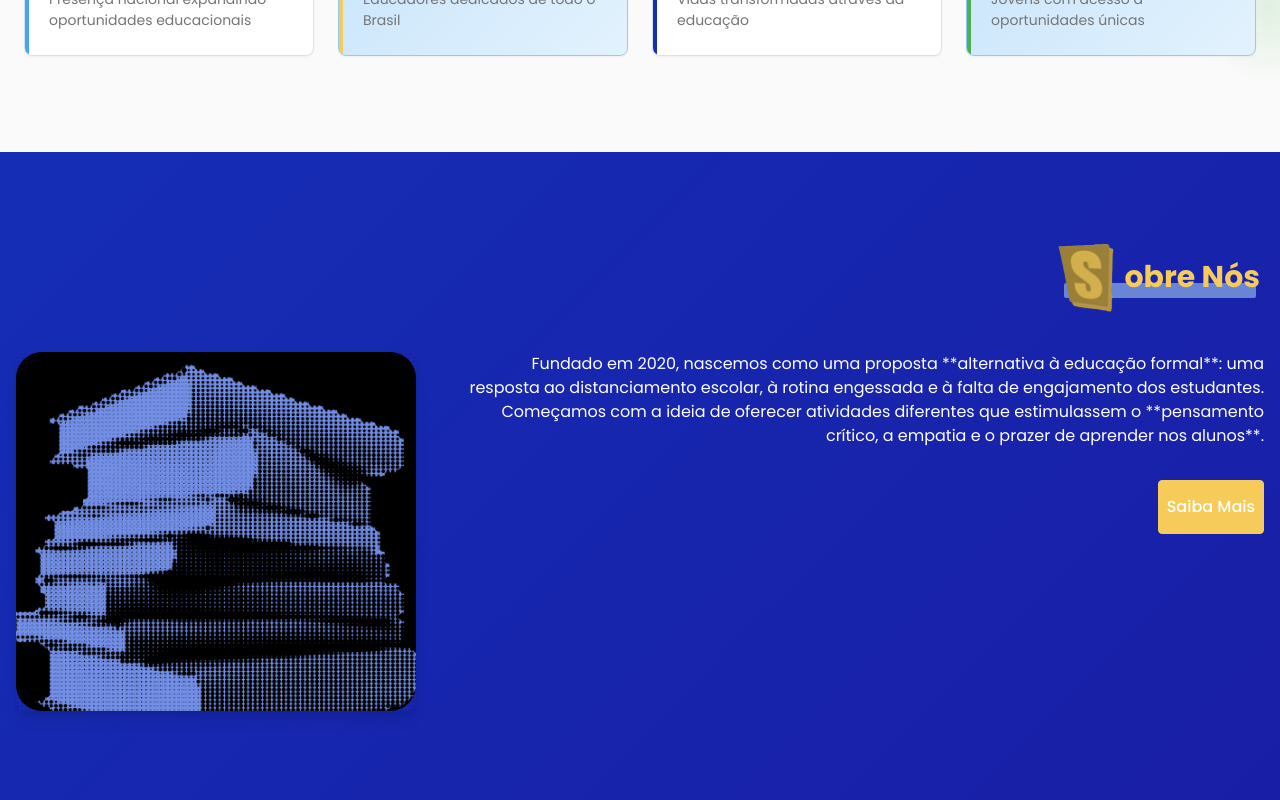
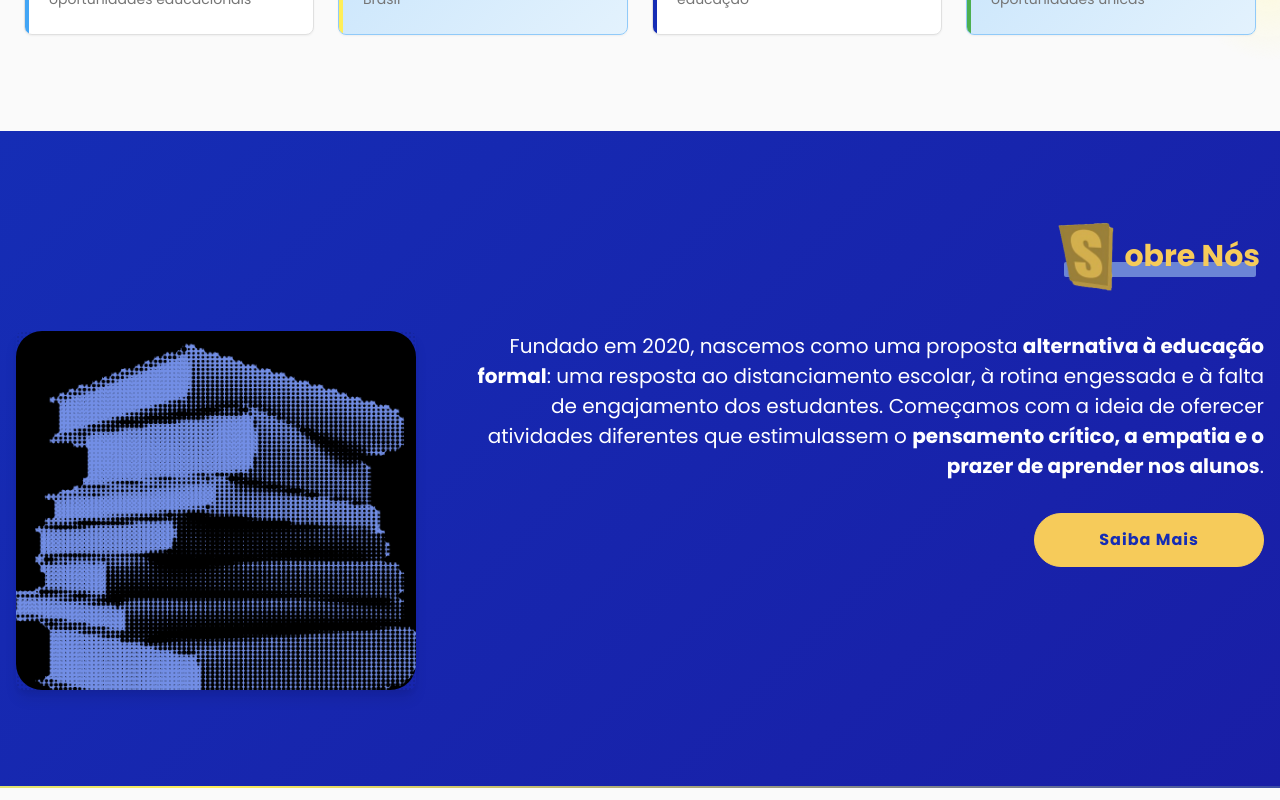
Before and after one commit to lucasffa/geduc-site, a SvelteKit app: page / in a window 1280 px wide. Shown: the part 1700-2500 px from the top of the page. Built offline with nearby package versions, Linux system fonts and the light colour scheme.

Commit message:
Adicionou spacing, cores novas na app.css, corrijiu Heading.svelte e AboutUs.svelte

```diff
--- a/src/app.css
+++ b/src/app.css
@@ -79,15 +79,15 @@ h6 {
 	--color-primary-dark: var(--color-primary-800);
 
 	/* Secundárias - Verde */
-	--color-secondary-100: #e8f5e9;
-	--color-secondary-200: #c8e6c9;
-	--color-secondary-300: #a5d6a7;
-	--color-secondary-400: #81c784;
-	--color-secondary-500: #f6cb5a;
-	--color-secondary-600: #4caf50;
-	--color-secondary-700: #43a047;
-	--color-secondary-800: #2e7d32;
-	--color-secondary-900: #1b5e20;
+	--color-secondary-100: var(--color-yellow-100);
+	--color-secondary-200: var(--color-yellow-200);
+	--color-secondary-300: var(--color-yellow-300);
+	--color-secondary-400: var(--color-yellow-400);
+	--color-secondary-500: var(--color-yellow-500);
+	--color-secondary-600: var(--color-yellow-600);
+	--color-secondary-700: var(--color-yellow-700);
+	--color-secondary-800: var(--color-yellow-800);
+	--color-secondary-900: var(--color-yellow-900);
 
 	/* Variações semânticas de secundária */
 	--color-secondary-light: var(--color-secondary-300);
@@ -201,7 +201,7 @@ h6 {
  * -------------------------------------------------------------------------- */
 :root {
 	/* Cores de texto */
-	--text-color-primary: var(--color-neutral-900);
+	--text-color-primary: var(--color-primary-900);
 	--text-color-secondary: var(--color-neutral-700);
 	--text-color-subtle: var(--color-neutral-600);
 	--text-color-disabled: var(--color-neutral-500);
@@ -333,8 +333,11 @@ h6 {
 	/* Unidade base de espaçamento */
 	--spacing-unit: 0.25rem;
 	/* 4px em 16px base font */
-
 	/* Escala de espaçamento */
+	--spacing-xxxs: calc(0.25 * var(--spacing-unit));
+	/* 1px */
+	--spacing-xxs: calc(0.5 * var(--spacing-unit));
+	/* 2px */
 	--spacing-xs: calc(1 * var(--spacing-unit));
 	/* 4px */
 	--spacing-sm: calc(2 * var(--spacing-unit));
--- a/src/lib/components/atoms/Button.svelte
+++ b/src/lib/components/atoms/Button.svelte
@@ -79,7 +79,7 @@
 		justify-content: center;
 		gap: var(--spacing-sm);
 		padding: var(--spacing-md) var(--spacing-lg);
-		border-radius: var(--border-radius-md);
+		border-radius: var(--border-radius-full);
 		border: var(--border-width-default) solid transparent;
 		font-family: var(--font-family-sans);
 		font-weight: var(--font-weight-medium);
@@ -114,8 +114,8 @@
 	}
 
 	.button-size-lg {
-		padding: var(--spacing-lg) var(--spacing-xl);
-		font-size: var(--font-size-lg);
+		padding: var(--spacing-md) var(--spacing-3xl);
+		font-size: var(--font-size-base);
 	}
 
 	.button-size-xl {
@@ -144,14 +144,17 @@
 	}
 
 	.button-secondary {
-		background-color: var(--color-secondary-500);
-		color: var(--color-neutral-0);
-		border-color: var(--color-secondary-500);
+		background-color: var(--color-secondary-600);
+		color: var(--color-primary-900);
+		font-weight: var(--font-weight-bold);
+		border-color: var(--color-secondary-600);
+		/* Adicionando espaçamento entre as letras */
+		letter-spacing: var(--spacing-xxxs);
 	}
 
 	.button-secondary:hover:not(.button-disabled) {
-		background-color: var(--color-secondary-600);
-		border-color: var(--color-secondary-600);
+		background-color: var(--color-secondary-700);
+		border-color: var(--color-secondary-700);
 		transform: translateY(-1px);
 		box-shadow: var(--shadow-md);
 	}
--- a/src/lib/components/atoms/Heading.svelte
+++ b/src/lib/components/atoms/Heading.svelte
@@ -325,7 +325,7 @@
 		color: var(--color-accent-500);
 	}
 	.text-neutral {
-		color: var(--color-secondary-500);
+		color: var(--color-secondary-600);
 	}
 	.text-white {
 		color: var(--color-neutral-0);
--- a/src/lib/components/organisms/AboutUs.svelte
+++ b/src/lib/components/organisms/AboutUs.svelte
@@ -9,6 +9,7 @@
 	import Button from '../atoms/Button.svelte';
 	import Heading from '../atoms/Heading.svelte';
 	import SectionHeader from '../molecules/SectionHeader.svelte';
+	import TextBlock from '../molecules/TextBlock.svelte';
 
 	// Props principais
 	export let title: AboutUsProps['title'];
@@ -100,16 +101,18 @@
 		<div class="about-us-content">
 			<!-- Texto principal -->
 			<div class="about-us-text">
-				<Text
-					as="p"
-					size="md"
+
+				<TextBlock
+					content={description}
+					variant="paragraphs"
+					spacing="normal"
+					align="right"
+					size="lg"
 					color="white"
-					align="right"
-					class="about-us-paragraph"
-					aria-describedby={id ? `${id}-heading` : undefined}
-				>
-					{description}
-				</Text>
+					weight="normal"
+					leading="relaxed"
+					class="about-us-text"
+				/>
 
 				<!-- Botões de ação -->
 				{#if actions && actions.length > 0}
--- a/src/lib/components/organisms/OurImpact.svelte
+++ b/src/lib/components/organisms/OurImpact.svelte
@@ -9,6 +9,7 @@
 
 	// Props principais
 	export let title: OurImpactProps['title'] = undefined;
+	export let titleColor: OurImpactProps['titleColor'] = 'primary';
 	export let impactText: OurImpactProps['impactText'] = undefined;
 	export let background: OurImpactProps['background'] = 'none';
 	export let layout: OurImpactProps['layout'] = 'default';
@@ -70,6 +71,7 @@
 			{#if title}
 				<SectionHeader
 					{title}
+					{titleColor}
 					align="left"
 					class="our-impact-header"
 					decorativeLetter={true}
--- a/src/routes/+page.svelte
+++ b/src/routes/+page.svelte
@@ -207,6 +207,7 @@
 	<svelte:fragment slot="ourImpact" let:dispatch>
 		<OurImpact
 			title={data.pageData.ourImpact.title}
+			titleColor={data.pageData.ourImpact.titleColor}
 			impactText={data.pageData.ourImpact.impactText}
 			background={data.pageData.ourImpact.background}
 			layout={data.pageData.ourImpact.layout}
--- a/src/routes/+page.ts
+++ b/src/routes/+page.ts
@@ -42,6 +42,7 @@ export const load: PageLoad = async ({ fetch, params }) => {
 
 			ourImpact: {
 				title: 'Nosso Impacto',
+				titleColor: 'primary',
 				impactText:
 					'Nosso projeto já alcançou mais de **100 cidades** em **20 estados brasileiros**, impactando diretamente **25 mil pessoas** e conectando uma rede de mais de 30 voluntários comprometidos com a transformação.\nDe Manaus a Porto Alegre, somos prova viva de que a Educação, quando é humana e acessível, rompe fronteiras, une realidades e cria futuros.\nConfira os estados brasileiros impactados pelas nossas iniciativas no mapa ao lado!!',
 				background: 'gradient' as const,
@@ -114,7 +115,8 @@ export const load: PageLoad = async ({ fetch, params }) => {
 					{
 						label: 'Saiba Mais',
 						href: '/sobre',
-						variant: 'secondary'
+						variant: 'secondary',
+						size: 'lg'
 					}
 				],
 				background: 'accent',
@@ -261,6 +263,7 @@ export const load: PageLoad = async ({ fetch, params }) => {
 				},
 				ourImpact: {
 					title: 'Nosso Impacto',
+					titleColor: 'primary' as const,
 					impactText: 'Transformando vidas através da educação.',
 					background: 'none' as const,
 					layout: 'default' as const
```
Also changed, not shown: src/lib/types/components.ts (+11 -0 lines).
